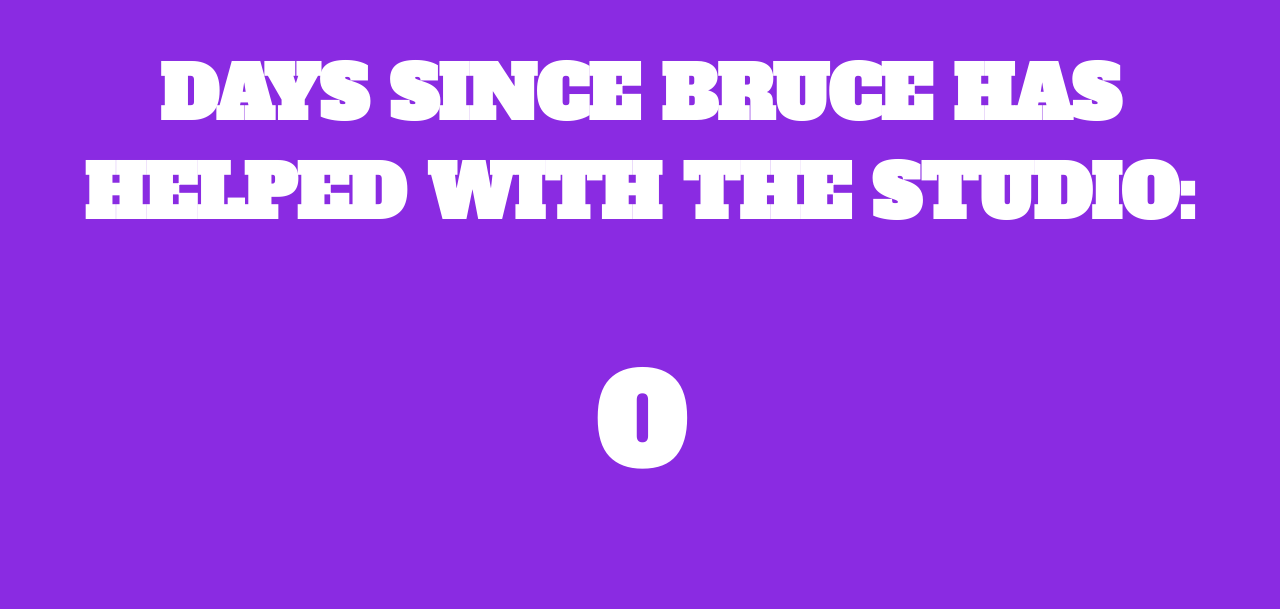
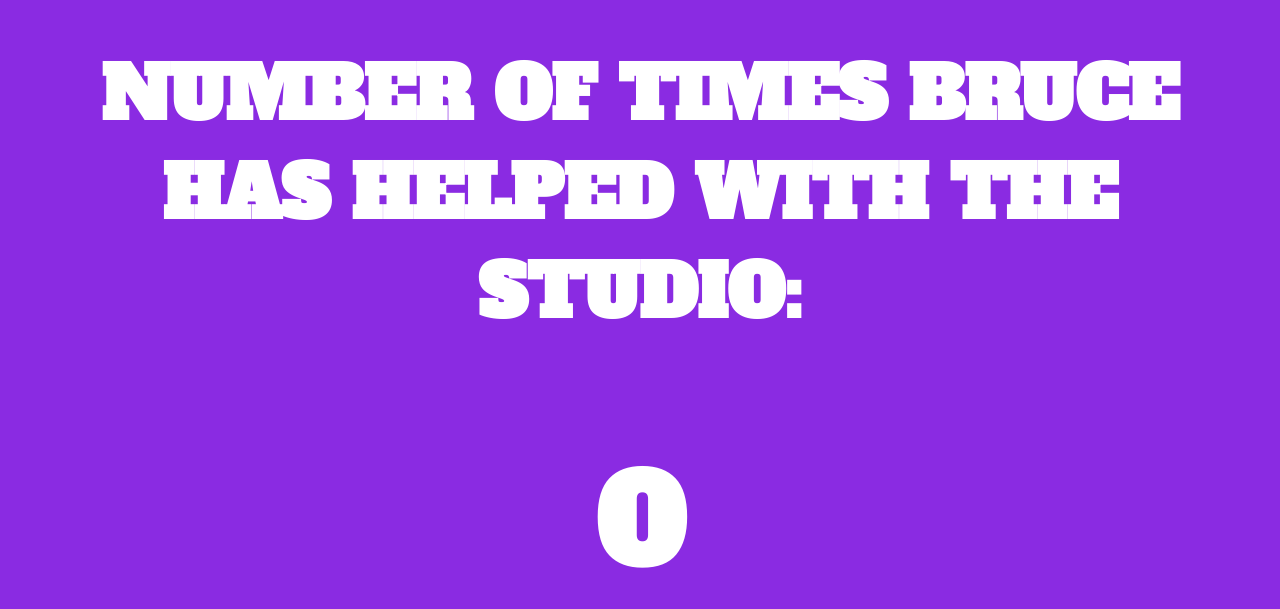
Before and after one commit to ChrisLaRocque/brucemalley, a plain HTML site: page index.html in a window 1280 px wide. Shown: the part 195-804 px from the top of the page. Drawn offline with Linux system fonts and the light colour scheme.

Commit message:
Shame bruce

```diff
--- a/index.html
+++ b/index.html
@@ -11,7 +11,7 @@
 <body>
   <section>
     <div class="container">
-      <h2>DAYS SINCE BRUCE HAS HELPED WITH THE STUDIO:</h2>
+      <h2>NUMBER OF TIMES BRUCE HAS HELPED WITH THE STUDIO:</h2>
       <h1>0</h1>
     </div>
   </section>
```
